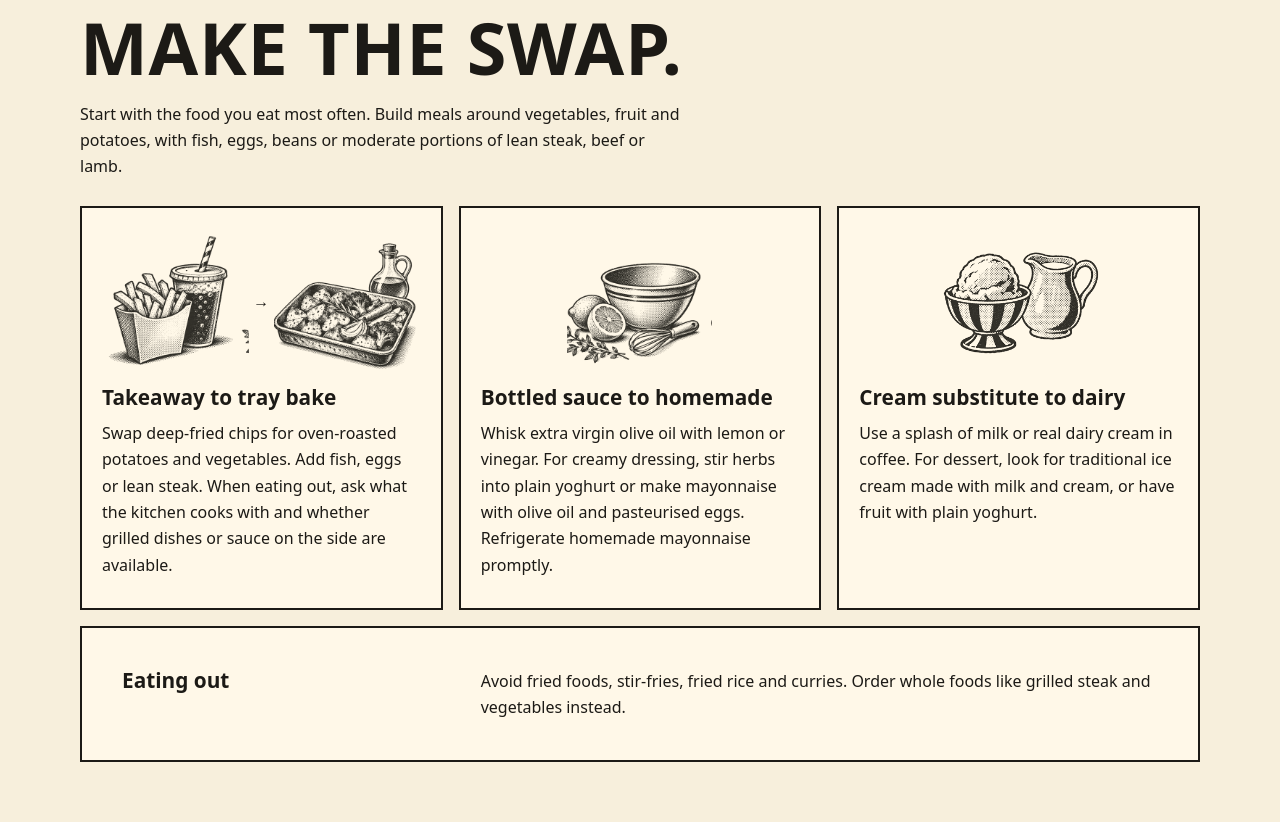
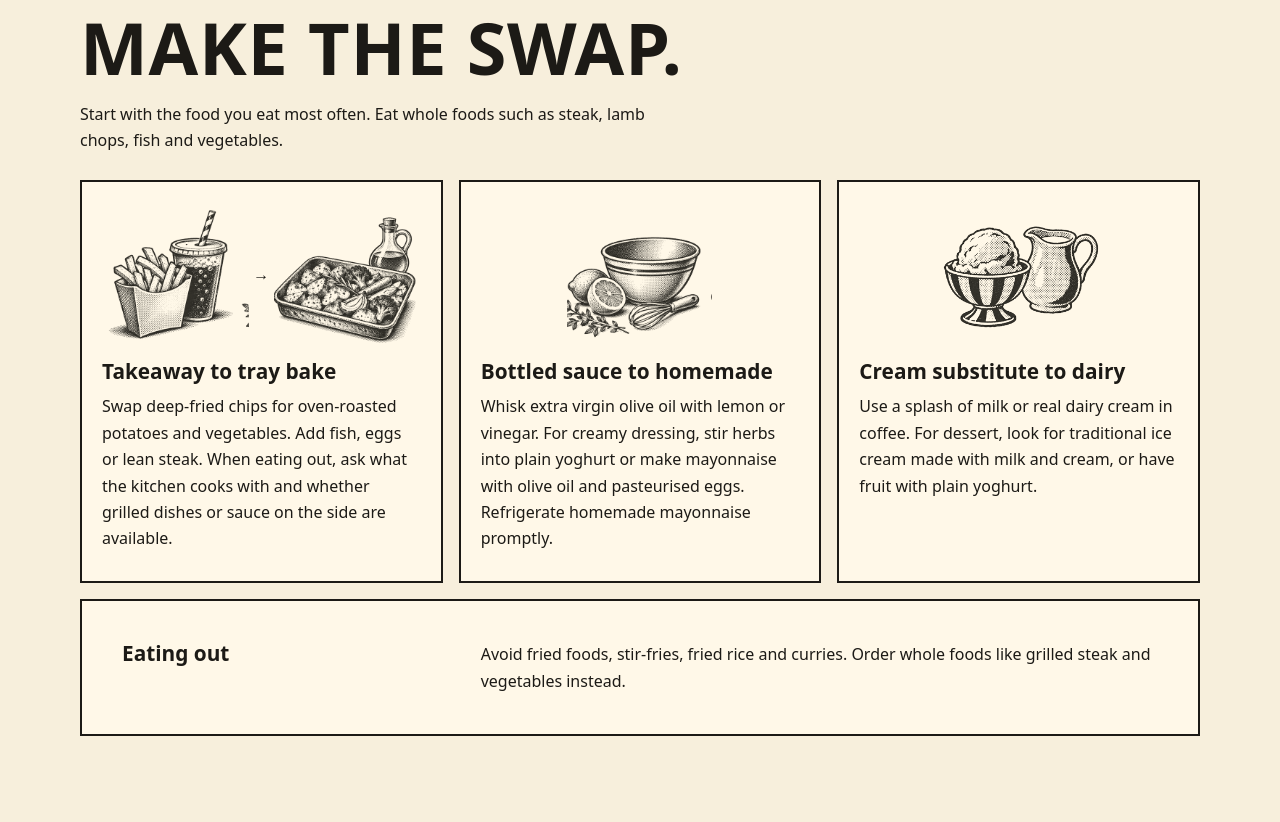
Before and after one commit to BrotherCreamy/oil-is-not-food-site, a plain HTML site: page index.html in a window 1280 px wide. Shown: the part 2825-3647 px from the top of the page. Drawn offline with Linux system fonts and the light colour scheme.

Commit message:
Update whole foods advice

```diff
--- a/index.html
+++ b/index.html
@@ -107,7 +107,7 @@
     <section class="wrap section" id="swaps">
       <p class="eyebrow">At the table</p>
       <h2>Make the swap.</h2>
-      <p class="intro">Start with the food you eat most often. Build meals around vegetables, fruit and potatoes, with fish, eggs, beans or moderate portions of lean steak, beef or lamb.</p>
+      <p class="intro">Start with the food you eat most often. Eat whole foods such as steak, lamb chops, fish and vegetables.</p>
       <div class="swap-grid">
         <article>
           <figure class="comparison">
```
